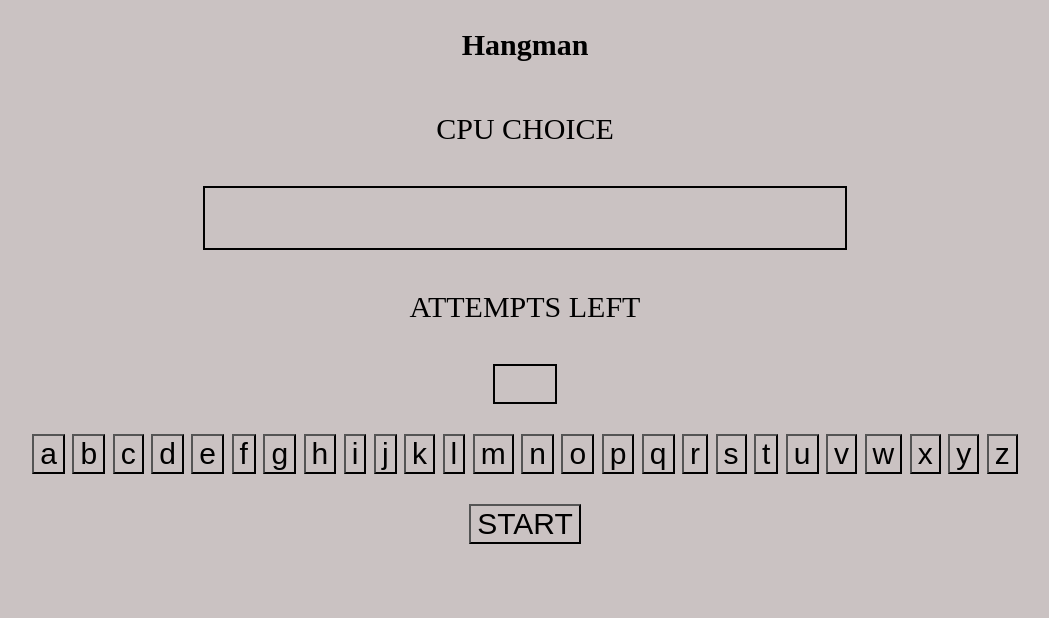
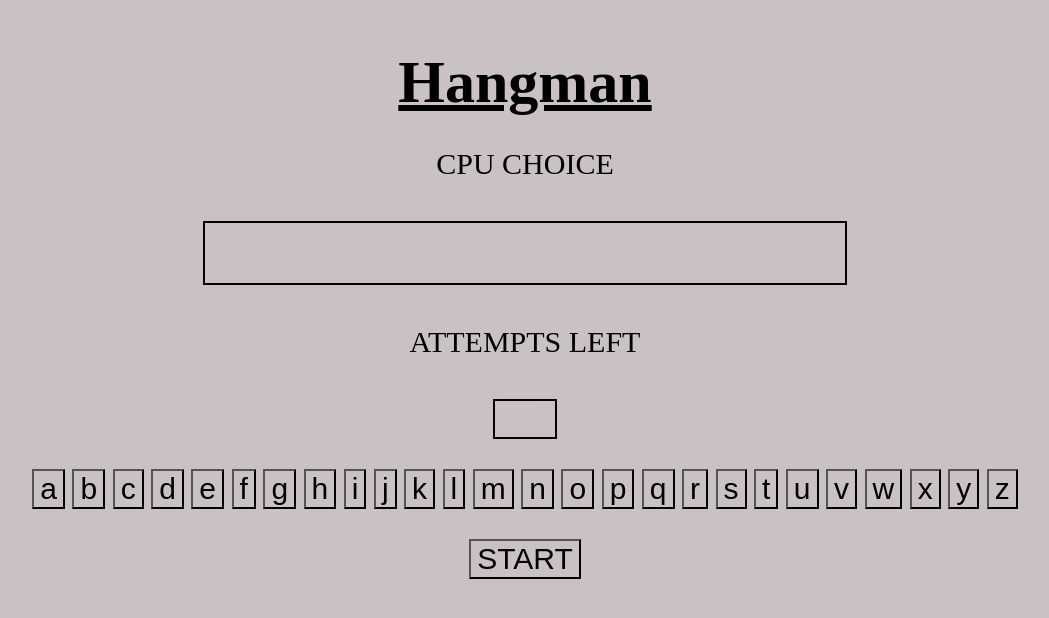
Before and after one commit to mcgidoug/js-hangman, a website with bundled scripts: page index.html in a window 1280 px wide. Shown: the whole page, without its empty margins (115-1164 px from the left). Built offline with nearby package versions, Linux system fonts and the light colour scheme.

Commit message:
added simple styling

```diff
--- a/style.css
+++ b/style.css
@@ -1,6 +1,12 @@
 * {
   font-size: 30px;
   background-color: rgb(202, 194, 194);
+}
+
+h1 {
+  font-size: 60px;
+  margin-bottom: auto;
+  text-decoration: underline;
 }
 
 .game {
```
